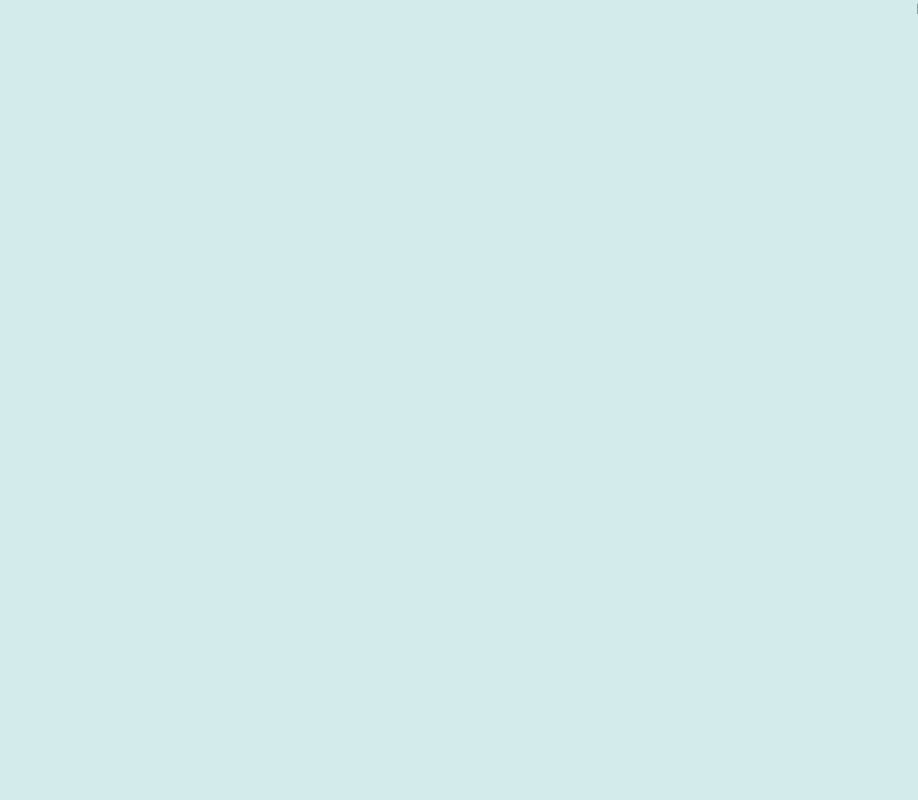
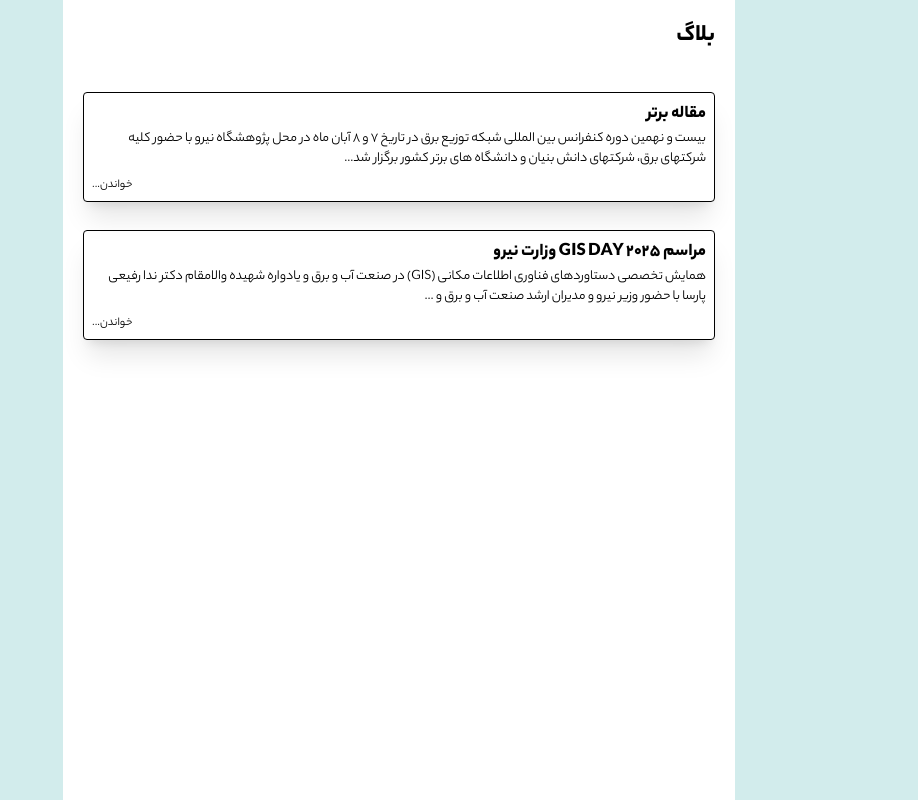
Before and after one commit to maryammohebbi/Mana-Next-ver, a Next.js app: page /blog in a window 1280 px wide. Shown: the whole page, without its empty margins (362-1280 px from the left). Built offline with nearby package versions, Linux system fonts and the light colour scheme.

Commit message:
blog page added

```diff
--- a/src/app/blog/page.jsx
+++ b/src/app/blog/page.jsx
@@ -1,7 +1,35 @@
 import React from "react";
+import { posts } from "@/data/data";
+import PostCard from "@/components/BlogSection/PostCard";
+import Link from "next/link";
 
 function Blog() {
-  return <div>Blog</div>;
+  return (
+    <div className="p-5 max-w-sm md:max-w-lg lg:max-w-2xl bg-tertiary mx-auto h-screen">
+      <h3 className="font-bold mb-10 text-2xl text-secondary">بلاگ</h3>
+      <div className="flex flex-col gap-y-7">
+        {posts.map((post) => (
+          <Link
+            href={`/blog/${post.id}`}
+            key={post.id}
+            className="border border-secondary p-2 rounded-sm shadow-xl"
+          >
+            <h3 className="font-bold text-lg text-secondary">{post.title}</h3>
+            <p className="text-secondary text-sm mb-2">{post.briefText}</p>
+            <span className="flex justify-end text-xs text-secondary">
+              خواندن...
+            </span>
+          </Link>
+        ))}
+      </div>
+      {/*
+      <div className="flex flex-col space-y-5 items-center bg-tertiary ">
+        {posts.map((post) => (
+          <PostCard key={post.id} post={post} />
+        ))}
+      </div> */}
+    </div>
+  );
 }
 
 export default Blog;
--- a/src/components/BlogSection/BlogSection.jsx
+++ b/src/components/BlogSection/BlogSection.jsx
@@ -11,7 +11,7 @@ function BlogSection() {
         className="flex flex-col lg:flex-row gap-4 items-center justify-center bg-tertiary
                       w-full h-auto lg:h-[250px] rounded-md p-3"
       >
-        {posts.map((post) => (
+        {posts.slice(-2).map((post) => (
           <PostCard key={post.id} post={post} />
         ))}
       </div>
```
